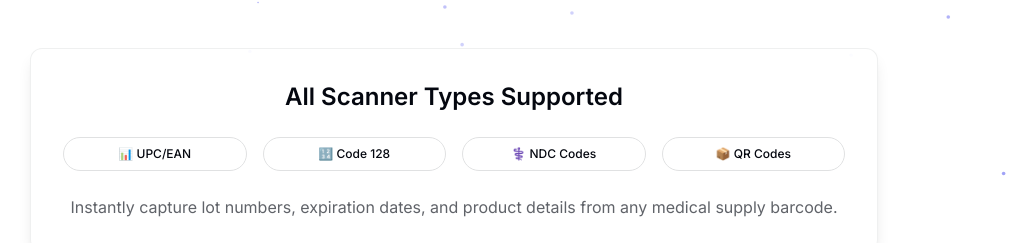
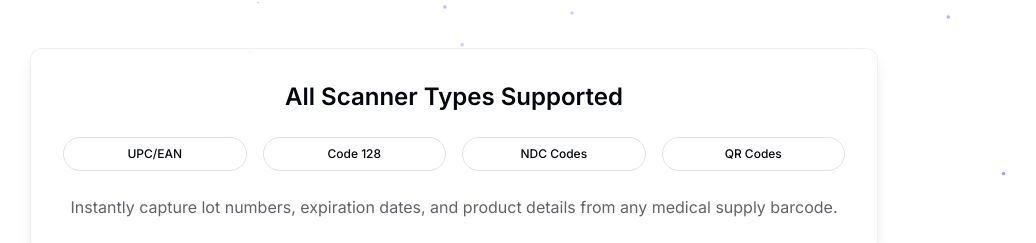
Before and after one commit to Leado1/Supplr, a Next.js app: page / in a window 1280 px wide. Shown: the part 2074-2317 px from the top of the page, without its empty margins (186-1222 px from the left). Built offline with nearby package versions, Linux system fonts and the light colour scheme; no server answers.

Commit message:
remove emojis for scanner

```diff
--- a/src/app/homepage-content.tsx
+++ b/src/app/homepage-content.tsx
@@ -286,22 +286,22 @@ export function HomepageContent() {
                 <div className="grid grid-cols-2 md:grid-cols-4 gap-4 text-sm">
                   <div className="text-center">
                     <Badge variant="outline" className="w-full py-2">
-                      📊 UPC/EAN
+                      UPC/EAN
                     </Badge>
                   </div>
                   <div className="text-center">
                     <Badge variant="outline" className="w-full py-2">
-                      🔢 Code 128
+                      Code 128
                     </Badge>
                   </div>
                   <div className="text-center">
                     <Badge variant="outline" className="w-full py-2">
-                      ⚕️ NDC Codes
+                      NDC Codes
                     </Badge>
                   </div>
                   <div className="text-center">
                     <Badge variant="outline" className="w-full py-2">
-                      📦 QR Codes
+                      QR Codes
                     </Badge>
                   </div>
                 </div>
```
